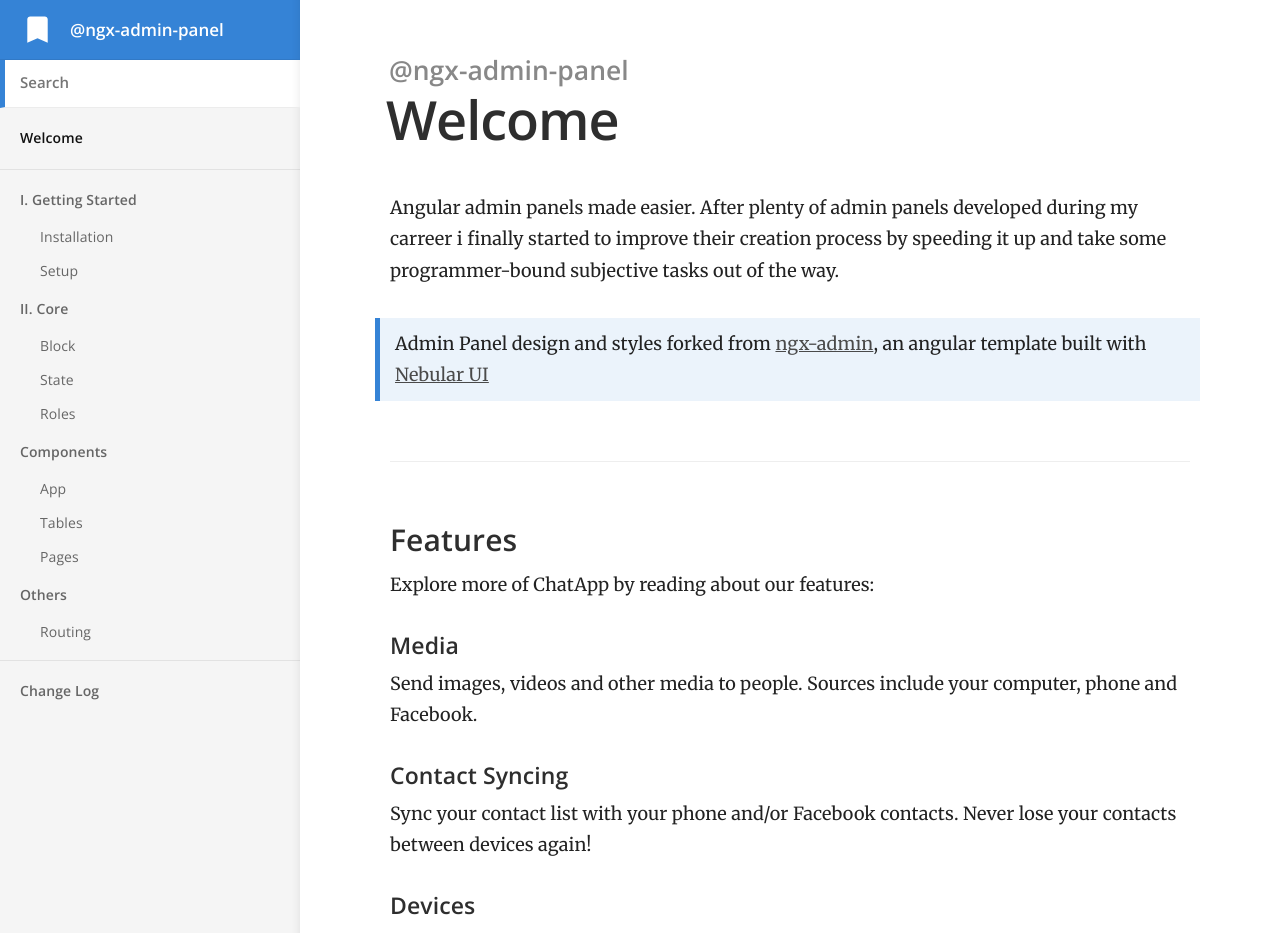
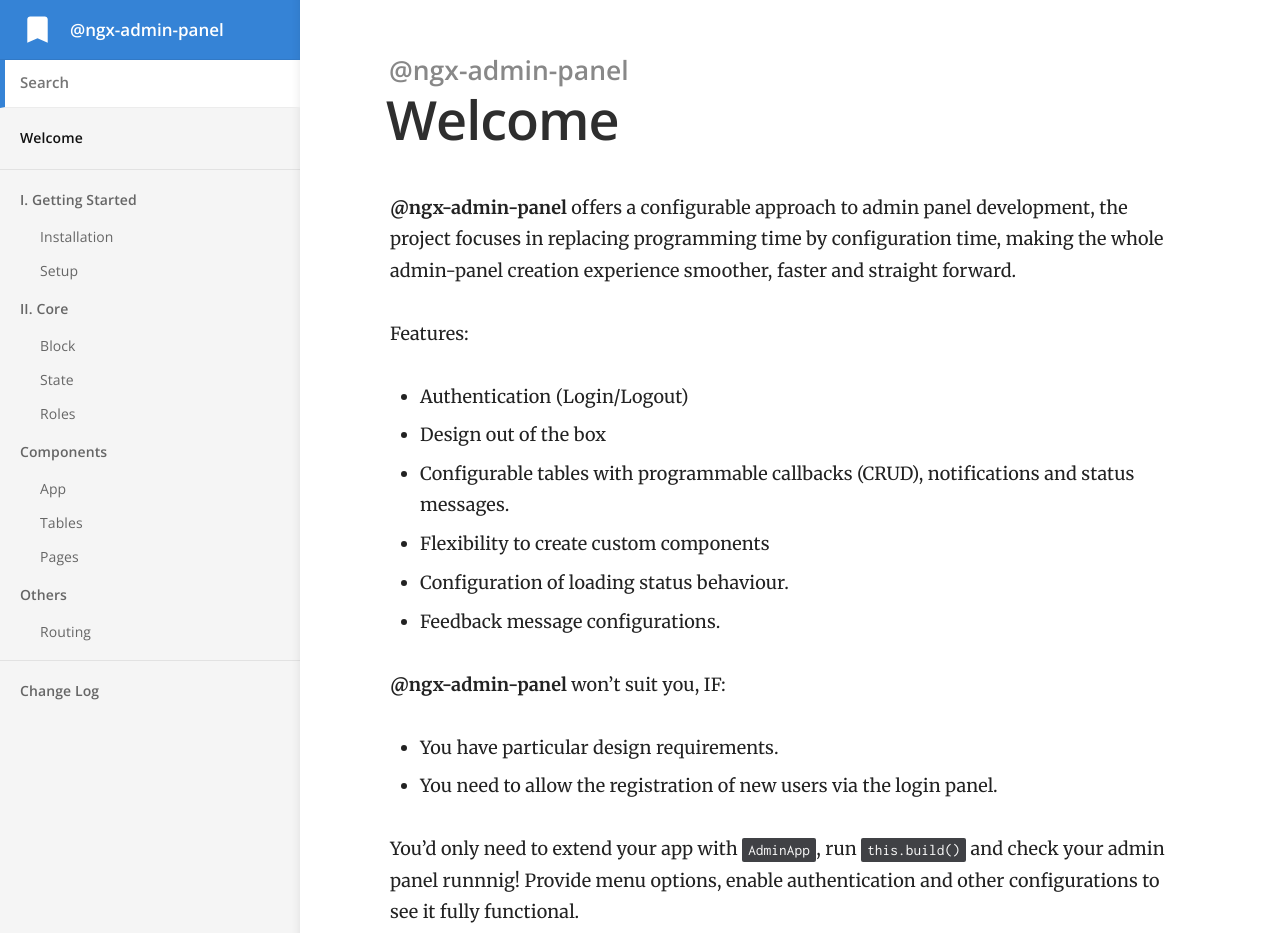
Before and after one commit to AlejandroCamba/ngx-admin-panel, a Jekyll site: the page built from index.md, in a window 1280 px wide and 1400 px high. Shown: the top 933 px of the window. Built offline with Jekyll 4.4.1, drawn with Linux system fonts in a browser that asks for light colours; some of the changed text lies outside the part shown.

```diff
--- a/_config.yml
+++ b/_config.yml
@@ -2,7 +2,7 @@
 # Site
 
 title: '@ngx-admin-panel'
-url: "https://long-pig.cloudvent.net"
+url: "https://github.com/AlejandroCamba/ngx-admin-panel"
 baseurl:
 google_analytics_key:
 show_full_navigation: true
--- a/changelog.html
+++ b/changelog.html
@@ -2,7 +2,7 @@
 title: Change Log
 ---
 
-<p>Subscribe with <a href="{{ site.baseurl }}/feed.xml">RSS</a> to keep up with the latest changes.</p>
+<p>Subscribe with <a href="{{ site.baseurl }}/releases.atom">RSS</a> to keep up with the latest changes.</p>
 
 <p class="editor-link"><a href="cloudcannon:collections/_posts" class="btn"><strong>&#9998;</strong> Update Change Log</a></p>
 
--- a/index.md
+++ b/index.md
@@ -2,25 +2,28 @@
 title: Welcome
 ---
 
-Angular admin panels made easier. After plenty of admin panels developed during my carreer i finally started to improve their creation process by speeding it up and take some programmer-bound subjective tasks out of the way.
+**@ngx-admin-panel** offers a configurable approach to admin panel development, the project focuses in replacing programming time by configuration time, making the whole admin-panel creation experience smoother, faster and straight forward.
+
+Features:
+ - Authentication (Login/Logout)
+ - Design out of the box
+ - Configurable tables with programmable callbacks (CRUD), notifications and status messages.
+ - Flexibility to create custom components
+ - Configuration of loading status behaviour.
+ - Feedback message configurations.
+
+**@ngx-admin-panel** won't suit you, IF:
+ - You have particular design requirements.
+ - You need to allow the registration of new users via the login panel.
+
+You'd only need to extend your app with `AdminApp`, run `this.build()` and check your admin panel runnnig! Provide menu options, enable authentication and other configurations to see it fully functional.
+
+![adminGif](images/admin-panel.gif)
+
+By adding `callbacks` to your components , you can configure your own endpoints to perform CRUD operations:
+
+![adminGif](images/test-endpoint.gif)
 
 
 
 > Admin Panel design and styles forked from [ngx-admin](https://akveo.github.io/ngx-admin/), an angular template built with [Nebular UI ](https://akveo.github.io/nebular/)
-
-
-### Features
-
-Explore more of ChatApp by reading about our features:
-
-#### Media
-
-Send images, videos and other media to people. Sources include your computer, phone and Facebook.
-
-#### Contact Syncing
-
-Sync your contact list with your phone and/or Facebook contacts. Never lose your contacts between devices again!
-
-#### Devices
-
-ChatApp is available everywhere. Find out how to set it up on your all your devices.
```
Also changed, not shown: _posts/2016-01-12-media-support.md (deleted, +0 -17 lines), _posts/2016-02-05-general-fixes-and-improvements.md (deleted, +0 -16 lines), _posts/_defaults.md (deleted, +0 -14 lines), 2 other files.
